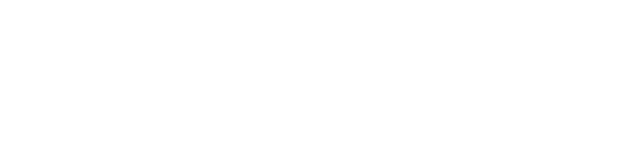
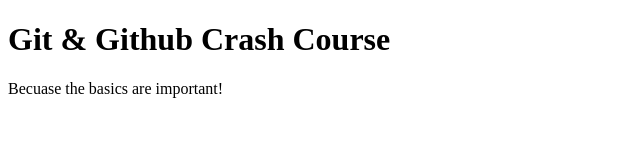
Before and after one commit to NaorMeshulam/github-crash-course, a plain HTML site: page index.html in a window 1280 px wide. Shown: the whole page, without its empty margins (0-640 px from the left). Drawn offline with Linux system fonts and the light colour scheme.

Commit message:
initial commit

```diff
--- a/index.html
+++ b/index.html
@@ -4,7 +4,10 @@
     <meta charset="UTF-8" />
     <meta http-equiv="X-UA-Compatible" content="IE=edge" />
     <meta name="viewport" content="width=device-width, initial-scale=1.0" />
-    <title>Document</title>
+    <title>Git & Github Crash Course</title>
   </head>
-  <body></body>
+  <body>
+    <h1>Git & Github Crash Course</h1>
+    <p>Becuase the basics are important!</p>
+  </body>
 </html>
```
